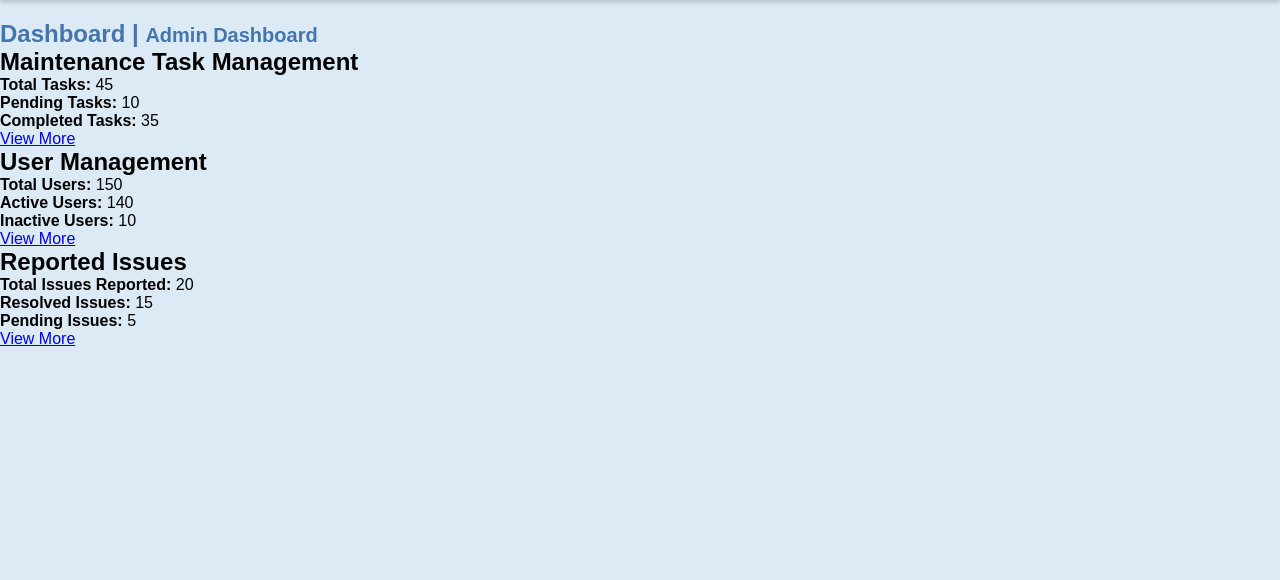
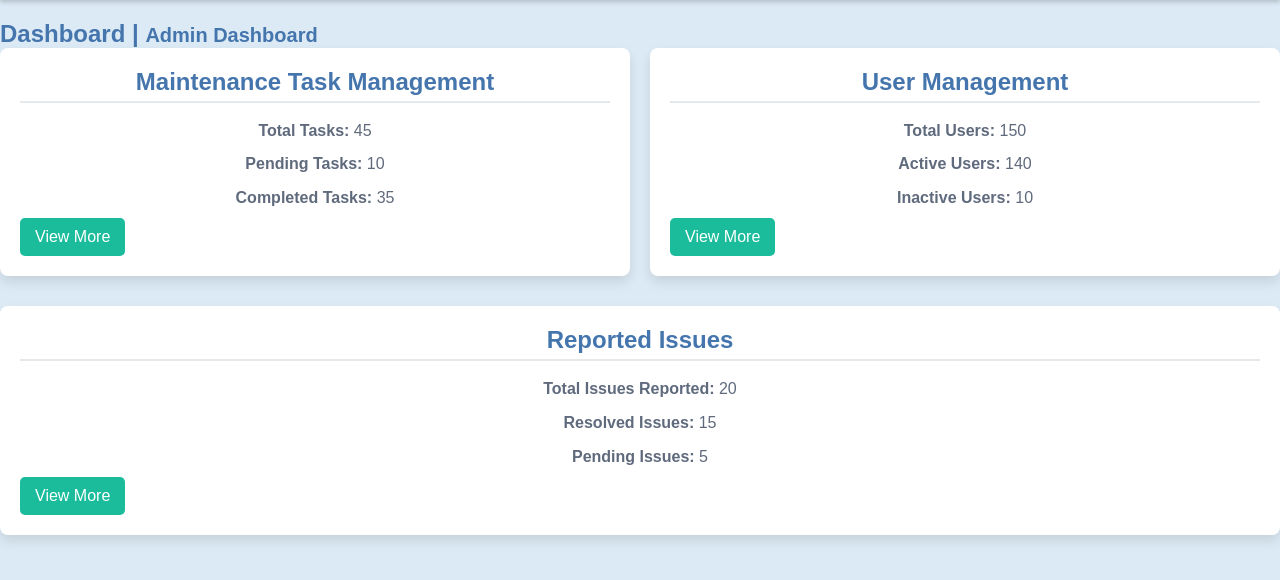
Before and after one commit to pqinnn/WebDev_Project, a PHP site: page /admin_dash.html in a window 1280 px wide. Shown: the part 122-702 px from the top of the page. Run offline with PHP 8.4, Linux system fonts and the light colour scheme.

Commit message:
style. v1.1

```diff
--- a/styles.css
+++ b/styles.css
@@ -679,3 +679,71 @@ main {
     margin-bottom: 25px;
     text-align: left;
 }
+
+/* Dashboard Main Styles */
+main {
+    padding: 20px;
+    background-color: #eef4f9;
+}
+
+.dashboard-row {
+    display: flex;
+    justify-content: space-between;
+    gap: 20px;
+    margin-bottom: 30px;
+}
+
+.dashboard-summary {
+    flex: 1; /* Ensure the box stretches to fill available space */
+    width: 100%; /* Full width of the container */
+    background: white;
+    padding: 20px;
+    border-radius: 8px;
+    box-shadow: 0 6px 12px rgba(0, 0, 0, 0.1);
+    box-sizing: border-box; /* Ensures padding is included in the width */
+}
+
+
+.dashboard-summary h2 {
+    text-align: center;
+    font-size: 1.5rem;
+    color: #4475ad;
+    margin-bottom: 15px;
+    border-bottom: 2px solid #e6e9ec;
+    padding-bottom: 5px;
+}
+
+/* Dashboard Summary Paragraphs */
+.summary-box p {
+    text-align: center;
+    font-size: 1rem;
+    color: #5f6a7d;
+    margin: 8px 0; /* Vertical spacing between paragraphs */
+    line-height: 1.6;
+}
+.view-more {
+    justify-content: center;
+    display: inline-block;
+    background-color: #1abc9c;
+    color: white;
+    padding: 10px 15px;
+    text-decoration: none;
+    border-radius: 5px;
+    transition: background-color 0.3s ease;
+}
+
+.view-more:hover {
+    background-color: #149879;
+}
+
+
+/* Responsive Adjustments */
+@media (max-width: 768px) {
+    .dashboard-row {
+        flex-direction: column;
+    }
+
+    .dashboard-summary {
+        margin-bottom: 20px;
+    }
+}
```
